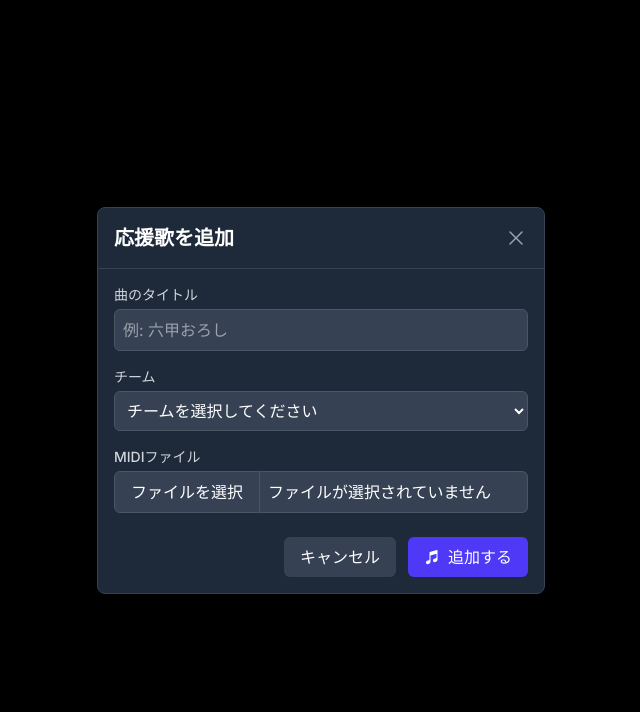
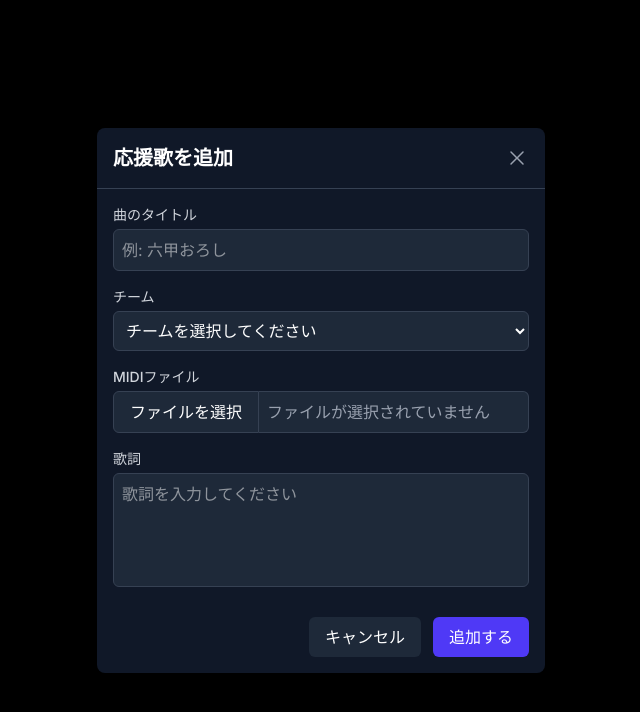
Before and after one commit to k-arikawa0312/BaseballSong-app, a Next.js app: page /top in a window 1280 px wide. Both pictures are taken after a click on the button 1228 px from the left and 748 px from the top of the page. Shown: the top 712 px of the page, without its empty margins (319-959 px from the left). Built offline with nearby package versions, Linux system fonts and the light colour scheme.

Commit message:
react-hook-formに修正

```diff
--- a/package.json
+++ b/package.json
@@ -11,6 +11,7 @@
     "build": "frourio-next && next build"
   },
   "dependencies": {
+    "@hookform/resolvers": "^5.0.1",
     "@prisma/client": "^6.7.0",
     "@tailwindcss/postcss": "^4.1.4",
     "@tonejs/midi": "^2.0.28",
--- a/src/components/addSongModal.tsx
+++ b/src/components/addSongModal.tsx
@@ -1,22 +1,56 @@
 "use client"
 
+import { apiClient } from "@/lib/apiClient"
+import { MidiFile, midiFileSchema } from "@/schema/midiFile"
 import type React from "react"
-
-import { useState, useRef } from "react"
-import { HiXMark, HiMusicalNote } from "react-icons/hi2"
+import { useForm } from "react-hook-form"
+import { HiXMark } from "react-icons/hi2"
+import { zodResolver } from "@hookform/resolvers/zod";
+import { useState } from "react"
 
 interface AddSongModalProps {
   isOpen: boolean
   onClose: () => void
-  onAddSong: (song: { title: string; team: string; midiFile: File | null }) => void
 }
 
-export default function AddSongModal({ isOpen, onClose, onAddSong }: AddSongModalProps) {
-  const [title, setTitle] = useState("")
-  const [team, setTeam] = useState("")
-  const [midiFile, setMidiFile] = useState<File | null>(null)
-  const [fileName, setFileName] = useState("")
-  const fileInputRef = useRef<HTMLInputElement>(null)
+
+
+export default function AddSongModal({ isOpen, onClose}: AddSongModalProps) {
+  const [message,setMessage] = useState<string|null>(null)
+  const [selectedFileName, setSelectedFileName] = useState<string>("")
+
+  const {
+    register,
+    handleSubmit,
+    formState: { errors },
+    reset,
+    watch
+  } = useForm<MidiFile>({
+    resolver: zodResolver(midiFileSchema)
+  })
+
+  const midiFile = watch("midiFile")
+
+  const handleFileChange = (e: React.ChangeEvent<HTMLInputElement>) => {
+    if (e.target.files && e.target.files[0]) {
+      setSelectedFileName(e.target.files[0].name)
+    }
+  }
+
+  const onSubmit = handleSubmit(async (data: MidiFile) => {
+    try {
+      await apiClient["song"].$post({
+        body: data
+      })
+      setMessage('曲の追加に成功しました。')
+    } catch(e) {
+      console.error(e)
+      setMessage('曲の追加に失敗しました。')
+    }
+    setSelectedFileName("")
+    reset()
+    onClose()
+  })
 
   // 日本のプロ野球12球団
   const teams = [
@@ -34,38 +68,11 @@ export default function AddSongModal({ isOpen, onClose, onAddSong }: AddSongModa
     { id: "lions", name: "埼玉西武ライオンズ" },
   ]
 
-  const handleFileChange = (e: React.ChangeEvent<HTMLInputElement>) => {
-    if (e.target.files && e.target.files[0]) {
-      const file = e.target.files[0]
-      setMidiFile(file)
-      setFileName(file.name)
-    }
-  }
-
-  const handleSubmit = (e: React.FormEvent) => {
-    e.preventDefault()
-    if (title && team) {
-      onAddSong({ title, team, midiFile })
-      resetForm()
-      onClose()
-    }
-  }
-
-  const resetForm = () => {
-    setTitle("")
-    setTeam("")
-    setMidiFile(null)
-    setFileName("")
-    if (fileInputRef.current) {
-      fileInputRef.current.value = ""
-    }
-  }
-
   if (!isOpen) return null
 
   return (
-    <div className="fixed inset-0 bg-black bg-opacity-50 flex items-center justify-center z-50 p-4">
-      <div className="bg-gray-800 rounded-lg w-full max-w-md shadow-xl border border-gray-700">
+    <div className="fixed inset-0 z-50 overflow-y-auto bg-black bg-opacity-50 flex items-center justify-center">
+      <div className="bg-gray-900 rounded-lg w-full max-w-md shadow-xl mx-4">
         <div className="flex justify-between items-center p-4 border-b border-gray-700">
           <h2 className="text-xl font-bold text-white">応援歌を追加</h2>
           <button onClick={onClose} className="text-gray-400 hover:text-white">
@@ -73,32 +80,22 @@ export default function AddSongModal({ isOpen, onClose, onAddSong }: AddSongModa
           </button>
         </div>
 
-        <form onSubmit={handleSubmit} className="p-4">
-          <div className="mb-4">
-            <label htmlFor="title" className="block text-sm font-medium text-gray-300 mb-1">
-              曲のタイトル
-            </label>
+        <form onSubmit={onSubmit} className="p-4 space-y-4">
+          <div>
+            <label className="block text-sm font-medium text-gray-300 mb-1">曲のタイトル</label>
             <input
               type="text"
-              id="title"
-              value={title}
-              onChange={(e) => setTitle(e.target.value)}
-              className="w-full p-2 rounded-md bg-gray-700 text-white border border-gray-600 focus:border-indigo-500 focus:outline-none"
               placeholder="例: 六甲おろし"
-              required
+              {...register("title", { required: true })}
+              className="w-full p-2 rounded-md bg-gray-800 text-white border border-gray-700 focus:border-indigo-500 focus:outline-none"
             />
           </div>
 
-          <div className="mb-4">
-            <label htmlFor="team" className="block text-sm font-medium text-gray-300 mb-1">
-              チーム
-            </label>
+          <div>
+            <label className="block text-sm font-medium text-gray-300 mb-1">チーム</label>
             <select
-              id="team"
-              value={team}
-              onChange={(e) => setTeam(e.target.value)}
-              className="w-full p-2 rounded-md bg-gray-700 text-white border border-gray-600 focus:border-indigo-500 focus:outline-none"
-              required
+              {...register("team", { required: true })}
+              className="w-full p-2 rounded-md bg-gray-800 text-white border border-gray-700 focus:border-indigo-500 focus:outline-none"
             >
               <option value="">チームを選択してください</option>
               {teams.map((team) => (
@@ -107,53 +104,62 @@ export default function AddSongModal({ isOpen, onClose, onAddSong }: AddSongModa
                 </option>
               ))}
             </select>
+            {errors.team && <p className="mt-1 text-sm text-red-600">{errors.team.message}</p>}
           </div>
 
-          <div className="mb-6">
-            <label htmlFor="midiFile" className="block text-sm font-medium text-gray-300 mb-1">
-              MIDIファイル
-            </label>
+          <div>
+            <label className="block text-sm font-medium text-gray-300 mb-1">MIDIファイル</label>
             <div className="flex items-center">
               <input
                 type="file"
+                accept=".mid,.midi"
+                {...register("midiFile", {
+                  onChange: handleFileChange
+                })}
+                className="hidden"
                 id="midiFile"
-                ref={fileInputRef}
-                onChange={handleFileChange}
-                accept=".mid,.midi"
-                className="hidden"
               />
-              <button
-                type="button"
-                onClick={() => fileInputRef.current?.click()}
-                className="px-4 py-2 bg-gray-700 text-white rounded-l-md border border-gray-600 hover:bg-gray-600"
+              <label
+                htmlFor="midiFile"
+                className="px-4 py-2 bg-gray-800 text-white rounded-l-md border border-gray-700 hover:bg-gray-700 cursor-pointer"
               >
                 ファイルを選択
-              </button>
-              <div className="flex-1 p-2 bg-gray-700 text-white rounded-r-md border border-gray-600 border-l-0 truncate">
-                {fileName || "ファイルが選択されていません"}
+              </label>
+              <div className="flex-1 p-2 bg-gray-800 text-gray-400 rounded-r-md border border-gray-700 border-l-0 truncate">
+                {selectedFileName || "ファイルが選択されていません"}
               </div>
             </div>
+            {errors.midiFile && (
+              <p className="mt-1 text-sm text-red-500">{errors.midiFile.message as string}</p>
+            )}
           </div>
 
-          <div className="flex justify-end space-x-3">
+          <div>
+            <label className="block text-sm font-medium text-gray-300 mb-1">歌詞</label>
+            <textarea
+              {...register("lyrics", { required: true })}
+              rows={4}
+              placeholder="歌詞を入力してください"
+              className="w-full p-2 rounded-md bg-gray-800 text-white border border-gray-700 focus:border-indigo-500 focus:outline-none resize-none"
+            />
+          </div>
+
+          <div className="flex justify-end space-x-3 mt-6">
             <button
               type="button"
-              onClick={() => {
-                resetForm()
-                onClose()
-              }}
-              className="px-4 py-2 bg-gray-700 text-white rounded-md hover:bg-gray-600"
+              onClick={onClose}
+              className="px-4 py-2 bg-gray-800 text-white rounded-md hover:bg-gray-700"
             >
               キャンセル
             </button>
             <button
               type="submit"
-              className="px-4 py-2 bg-indigo-600 text-white rounded-md hover:bg-indigo-700 flex items-center"
+              className="px-4 py-2 bg-indigo-600 text-white rounded-md hover:bg-indigo-700"
             >
-              <HiMusicalNote className="mr-2" />
               追加する
             </button>
           </div>
+          {message&&<p>{message}</p>}
         </form>
       </div>
     </div>
--- /dev/null
+++ b/src/lib/prisma.ts
@@ -0,0 +1,3 @@
+import { PrismaClient } from "../generated/prisma";
+
+export const prisma = new PrismaClient();
--- a/src/schema/midiFile.ts
+++ b/src/schema/midiFile.ts
@@ -2,7 +2,7 @@ import { z } from "zod";
 
 const MIDIFILE_TYPE = ['midi']
 
-const midiFileSchema = z.object({
+export const midiFileSchema = z.object({
   title: z.string(),
   team: z.string(),
   midiFile: z.instanceof(File),
```
Also changed, not shown: 1 other file (tests, documents, lock files or other folders).
